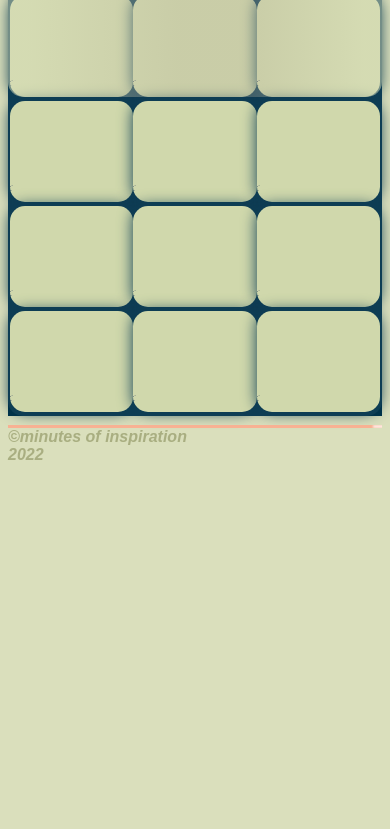
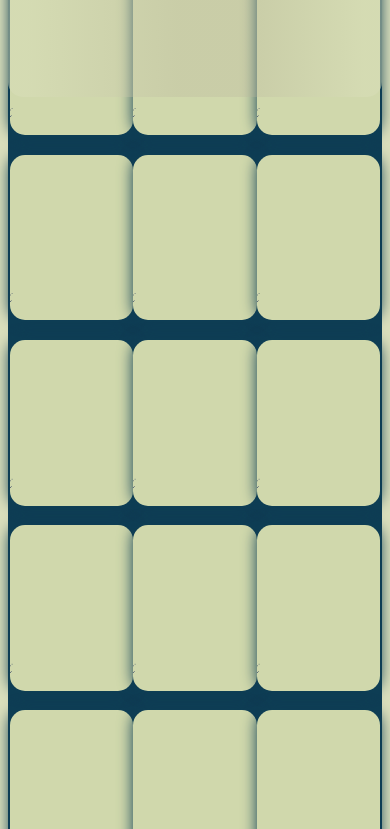
Before and after one commit to katie-whi/cards, a plain HTML site: page index.html in a window 390 px wide. Shown: the part 316-1145 px from the top of the page. Before the commit the page ends 844 px from the top, so only its background shows below. Drawn offline with Linux system fonts and the light colour scheme.

Commit message:
Update style.css

```diff
--- a/style.css
+++ b/style.css
@@ -103,7 +103,7 @@ img{
     box-shadow: 0 0 15px #01334a;
     user-select: none;
     max-width:100%;
-    object-fit:center;
+    object-fit:fill;
 }
 
 .container{
@@ -531,15 +531,11 @@ footer{
 
 .container>div{
 	width:33%;
-	height:10%;
-    align-content:center;
+	aspect-ratio: 2 / 3;
+
 
 }
 
-img{
-	width:33vw;
-	height:12vh;
-}
 
 aside{
     height:42vh;
```
